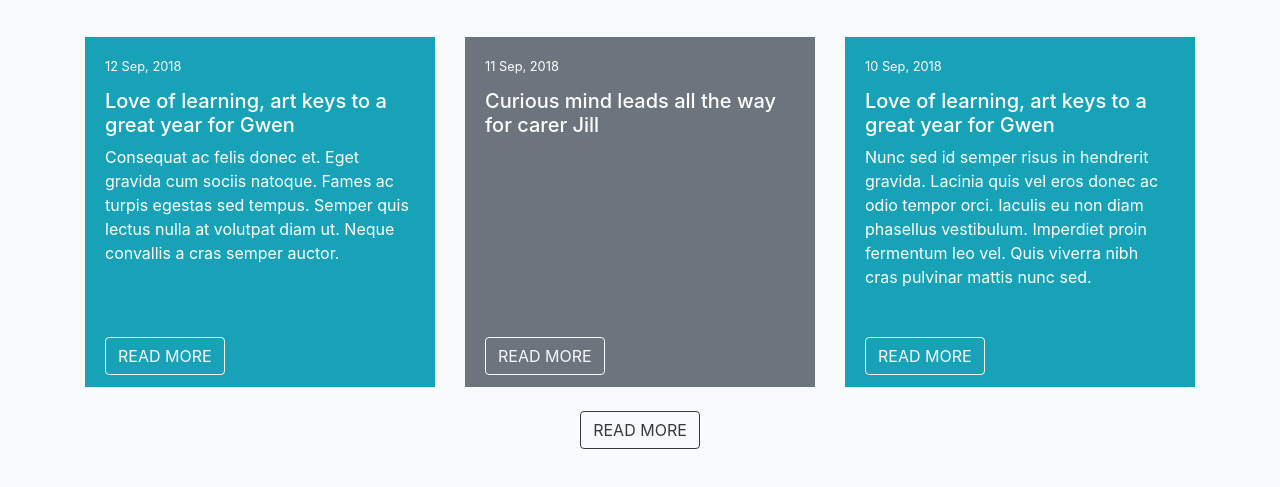
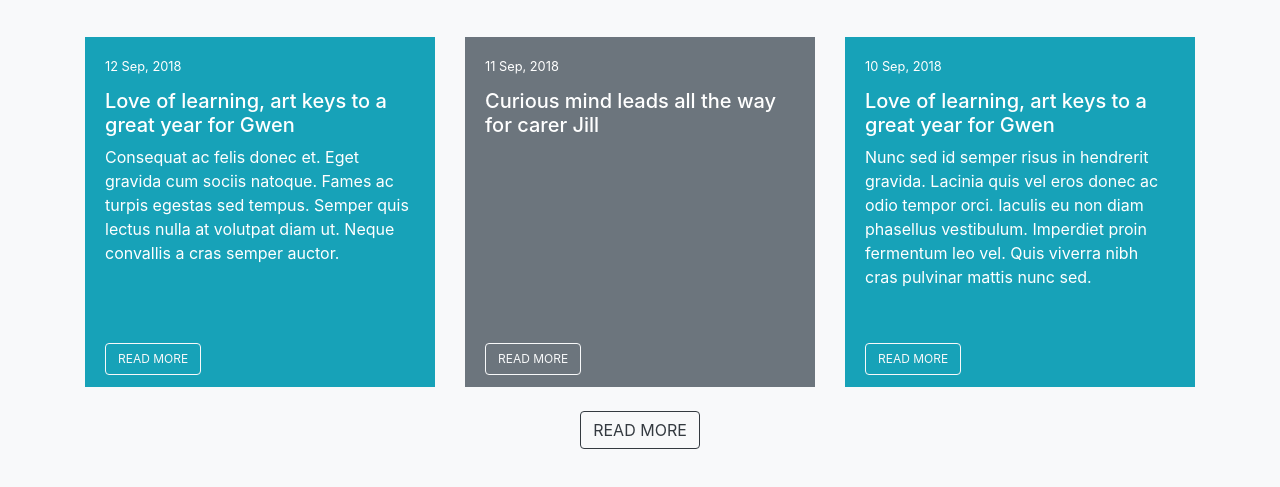
Before and after one commit to TheFakeAshray/Ashrays-Levo-Assignment, a website built with webpack: page dist/index.html in a window 1280 px wide. Shown: the part 163-650 px from the top of the page. Built offline with Linux system fonts and the light colour scheme.

Commit message:
smoll updates

```diff
--- a/src/style.scss
+++ b/src/style.scss
@@ -10,6 +10,10 @@ body {
   .card {
     border-radius: 0;
     min-height: 350px;
+
+    .btn {
+      font-size: 0.75rem;
+    }
   }
 }
 
```
Also changed, not shown: dist/bundle.js, dist/index.html.
